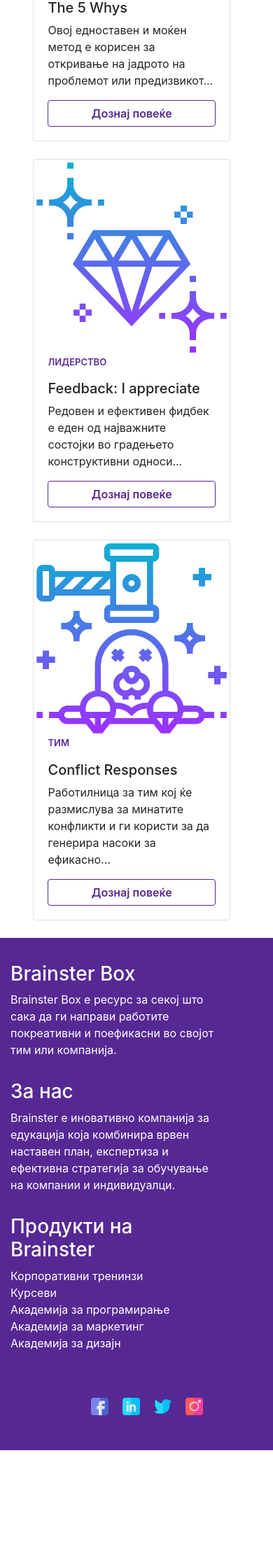
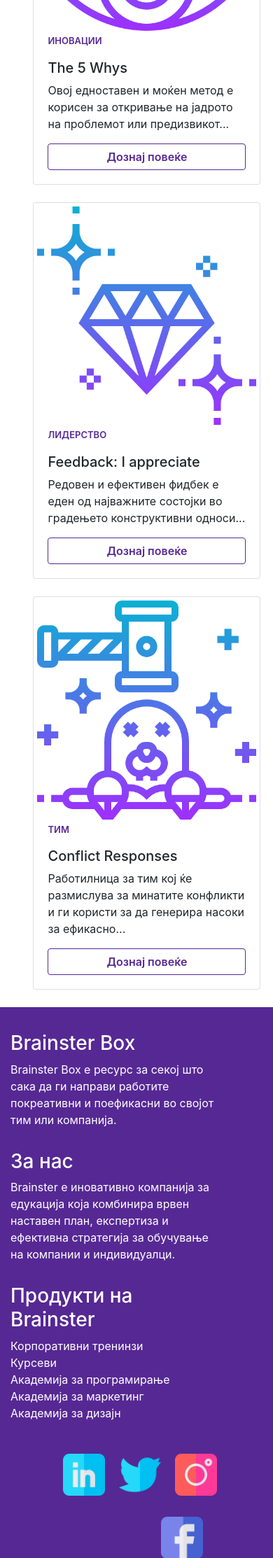
Before and after one commit to DimitarStojmenovski/Tret-Proekt, a PHP site: page /energija/helloKitty.html in a window 390 px wide. Shown: the part 2878-5104 px from the top of the page at 70% size. Before the commit the page ends 4950 px from the top, so only its background shows below. Run offline with PHP 8.4, Linux system fonts and the light colour scheme; some libraries are stand-ins or nearby versions.

Commit message:
Add files via upload

```diff
--- a/energija/helloKitty.css
+++ b/energija/helloKitty.css
@@ -671,7 +671,20 @@
     }
 
     .instaIkona{
+        margin-top: 30px;
         margin-right: 20px;
+    }
+
+    .facebIkona{
+        margin-top: 30px;
+    }
+
+    .twitIkona{
+        margin-top: 30px;
+    }
+
+    .linkedinIkona{
+        margin-top: 30px;
     }
 
     .shareKopche{
@@ -686,8 +699,95 @@
 
 /* 425px */
 
+@media (max-width: 425px){
+    .instaIkona{
+        margin-right: 0px;
+    }
 
+    .prvaKartickaKarticka, .vtoraKartickaKarticka, .tretaKartickaKarticka, .chetvrtaKartickaKarticka{
+        width: 20.3rem !important;
+    }
+
+    .vtoraKartickaKarticka{
+        margin-top: 25px;
+    }
+
+    .instaIkona{
+        width: 60px !important;
+        margin-right: 0px;
+    }
+
+    .twitIkona{
+        width: 60px !important;
+    }
+
+    .linkedinIkona{
+        width: 60px !important;
+    }
+
+    .facebIkona{
+        width: 60px !important;
+    }
+}
 
 /* 425px */
 
+
+/* 375px */
+
+@media (max-width: 375px){
+
+    .prvaKartickaKarticka, .vtoraKartickaKarticka, .tretaKartickaKarticka, .chetvrtaKartickaKarticka{
+        width: 17.7rem !important;
+    }
+
+    .twitIkona{
+        margin-right: 11px;
+    }
+
+    .linkedinIkona{
+        margin-right: 11px;
+    }
+
+    .facebIkona{
+        margin-right: 11px;
+    }
+}
+
+/* 375px */
+
+/* 320px */
+
+@media (max-width: 320px){
+
+    .logoName strong{
+        display: none;
+    }
+
+    .prvaKartickaKarticka, .vtoraKartickaKarticka, .tretaKartickaKarticka, .chetvrtaKartickaKarticka{
+        width: 14.8rem !important;
+    }
+
+    .instaIkona{
+        width: 55px !important;
+    }
+
+    .twitIkona{
+        width: 55px !important;
+        margin-right: 5px;
+    }
+
+    .linkedinIkona{
+        width: 55px !important;
+        margin-right: 5px;
+    }
+
+    .facebIkona{
+        width: 55px !important;
+        margin-right: 5px;
+    }
+}
+
+/* 320px */
+
 /* MEDIA QUERY */
--- a/energija/helloKitty.html
+++ b/energija/helloKitty.html
@@ -23,7 +23,7 @@
         <div class="pos-f-t">
             <nav class="navbar navbar-light bg-lightgrey">
             <a href="../tretProekt.html" class="navbar-brand">
-                <span><img src="../Materijali/Brainster-Logo.png" alt="logo" class="img-responsive" width="45px"> <strong>BRAINSTERBOX</strong></span>
+                <span class="logoName"><img src="../Materijali/Brainster-Logo.png" alt="logo" class="img-responsive" width="45px"> <strong>BRAINSTERBOX</strong></span>
             </a>
             <button type="button" data-toggle="collapse" data-target="#demo" class="btn ml-auto prashalnik"><i class="fas fa-question"></i></button>
             <h5 class="headlineMeni">МЕНИ</h5>
@@ -202,8 +202,8 @@
                                 <div class="fb-share-button" data-href="https://tretproekt.herokuapp.com/energija/helloKitty.html" data-layout="button_count" data-size="small" data-mobile-iframe="true">
                                     <a target="_blank" href="https://www.facebook.com/sharer/sharer.php?u=https%3A%2F%2Ftretproekt.herokuapp.com%2Fenergija%2FhelloKitty.html&amp;src=sdkpreparse" class="fb-xfbml-parse-ignore">Share</a>
                                 </div>
-                                <!-- <img src="../Materijali/footer/facebook.png" alt="facebook" width="25px;" id="link" class="img-fluid facebIkona2"> -->
-                                <img src="../Materijali/footer/twitter.png" alt="twitter" width="25px;" class="img-fluid twitIkona2">
+                                <a class="twitter-share-button"href="https://twitter.com/intent/tweet?text=Hello%20world"data-size="">Tweet</a>
+                                <!-- <img src="../Materijali/footer/twitter.png" alt="twitter" width="25px;" class="img-fluid twitIkona2"> -->
                             </div>
                         </div>
                         <p class="dolePreporakaText">Препорачани од нашиот тим</p>
```
Also changed, not shown: energija/helloKitty.js (+0 -22 lines).
